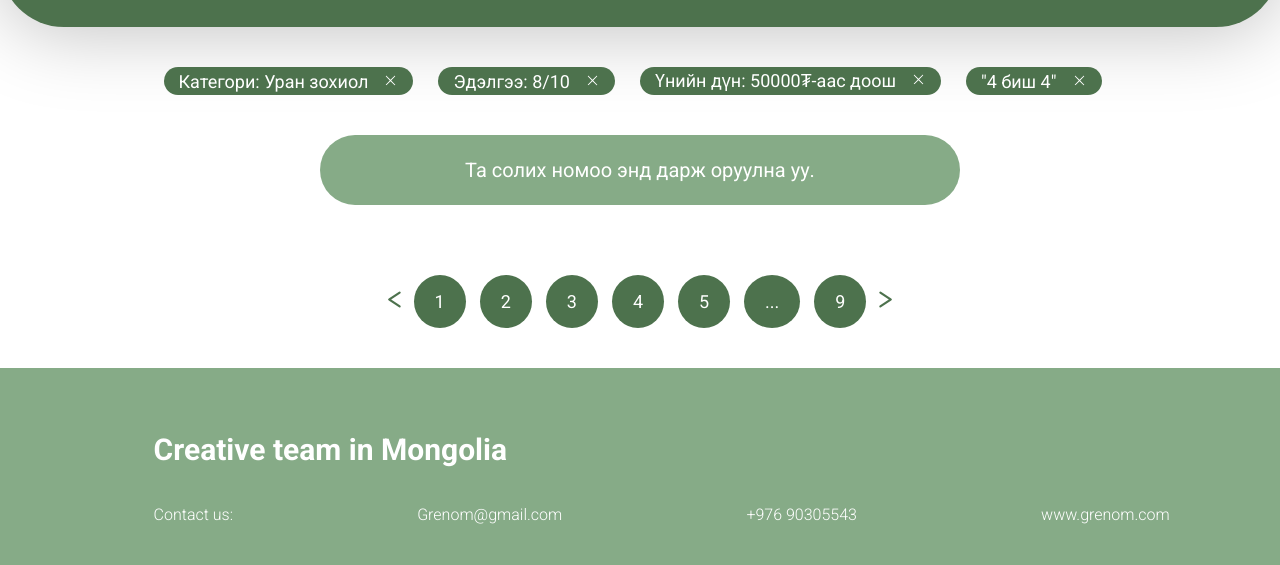
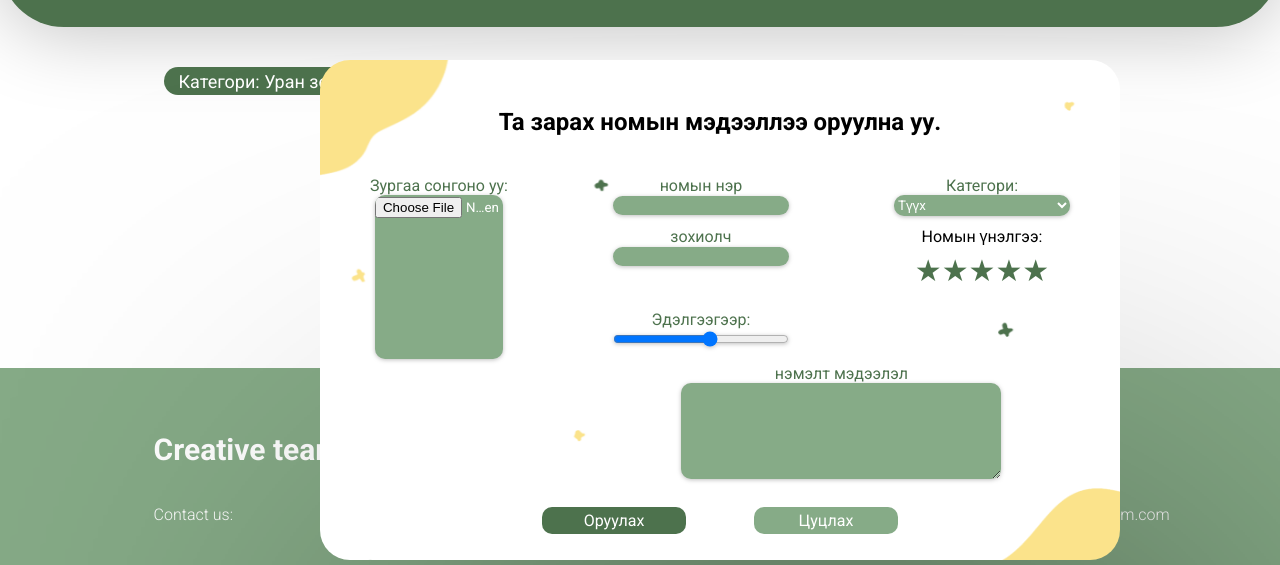
Before and after one commit to agiimaau/Grenom-HTML_CSS, a plain HTML site: page book-exchange.html in a window 1280 px wide. Both pictures are taken after a click on the button "Та солих номоо энд дарж оруулна уу.". Shown: the part 180-745 px from the top of the page. Drawn offline with Linux system fonts and the light colour scheme; no server answers.

Commit message:
little changes and pop out

```diff
--- a/book-exchange.html
+++ b/book-exchange.html
@@ -2,6 +2,7 @@
 <html lang="mn">
     <head>
         <link rel="stylesheet" href="css/book-exchange.css">
+        <link rel="stylesheet" href="css/book-exchange-pop-out.css">
         <link rel="stylesheet" href="css/footer.css">
         <link rel="stylesheet" href="css/search-pop-up.css">
         <link rel="stylesheet" href="css/header.css">
@@ -117,20 +118,29 @@
               <input type="submit" id="submit-btn" value="Хайх">
             </form>
         </section>
-        <!--
+
         <section class="book-exchange-pop-out">
             <form>
                 <h1>Та зарах номын мэдээллээ оруулна уу.</h1>
+                <div class="grid-container">
+                    <div class="item-1">
+                        <label for="img">Зургаа сонгоно уу:</label>
+                        <input type="file" id="img" name="img" accept="image/*">
+                    </div>
+                    <div class="item-2">
                         <label for="book-name-ex">номын нэр</label>
                         <input type="text" class="book-upload" id="book-name-ex">
+                    </div>
+                    <div class="item-3">
                         <label for="book-author">зохиолч</label>
                         <input type="text" class="book-upload" id="book-author">
+                    </div>
+                    <div class="item-4">
                         <label for="book-rating">Эдэлгээгээр:</label>
                         <input type="range" id="book-rating" class="book-upload" min="1" max="10">
-                <label for="book-fprice">анх авсан үнэ:</label>
-                <input type="text" class="book-upload" id="book-fprice">
-                <label for="book-lprice">анх авсан үнэ:</label>
-                <input type="text" class="book-upload" id="book-lprice">
+                    </div>
+
+                    <div class="item-5">
                         <label for="book-categories-ex">Категори:</label>
                         <select id="book-categories-ex" name="catergory-lists" >
                             <option value="history">Түүх</option>
@@ -145,13 +155,57 @@
                             <option value="philosophy">Филисофи</option>
                             <option value="self-development">Хувь хүний хөгжил</option>
                         </select>
+                    </div>
+                    <div class="item-6">
+
+                            <p>Номын үнэлгээ:</p>
+                            <div class="rating-od">
+                                <label>
+                                  <input type="radio" name="stars-od" value="1" />
+                                  <span class="icon">★</span>
+                                </label>
+                                <label>
+                                  <input type="radio" name="stars-od" value="2" />
+                                  <span class="icon">★</span>
+                                  <span class="icon">★</span>
+                                </label>
+                                <label>
+                                  <input type="radio" name="stars-od" value="3" />
+                                  <span class="icon">★</span>
+                                  <span class="icon">★</span>
+                                  <span class="icon">★</span>
+                                </label>
+                                <label>
+                                  <input type="radio" name="stars-od" value="4" />
+                                  <span class="icon">★</span>
+                                  <span class="icon">★</span>
+                                  <span class="icon">★</span>
+                                  <span class="icon">★</span>
+                                </label>
+                                <label>
+                                  <input type="radio" name="stars-od" value="5" />
+                                  <span class="icon">★</span>
+                                  <span class="icon">★</span>
+                                  <span class="icon">★</span>
+                                  <span class="icon">★</span>
+                                  <span class="icon">★</span>
+                                </label>
+                            </div>
+
+                    </div>
+                    <div class="item-8">
                         <label for="book-addition-info-ex">нэмэлт мэдээлэл</label>
                         <textarea id="book-addition-info-ex"></textarea>
+                    </div>
+                </div>
+                <div class="buttons">
                     <input type="submit" id="submit-btn-ex" value="Оруулах" class="book-pop-out-button">
                     <button class="book-pop-out-button">Цуцлах</button>
+                </div>
+
             </form>
         </section>
-        -->
+
         <main class="book-exchange">
             <section class="filter">
                 <!-- <h3>Категори:</h3> -->
@@ -291,7 +345,7 @@
 
 
     </script>
-
+    <script src="js/book-exchange.js"></script>
     <script src="js/fetch.js"></script>
     <script src="js/bookCard.js"></script>
 
--- /dev/null
+++ b/css/book-exchange-pop-out.css
@@ -0,0 +1,191 @@
+.book-exchange-pop-out{
+    display: none;
+    filter: drop-shadow(100px 500px 200px rgba(0, 0, 0, 0.5));
+    position: absolute;
+    z-index: 200;
+    top: 30%;
+    right: 25%;
+    width: 50%;
+    & form{
+
+        background-image: url("../pictures/bg.png");
+        background-size: cover;
+        width: 800px;
+        height: 500px;
+        display: inline-block;
+        border-radius: 30px;
+        z-index: 1;
+        display: flex;
+
+        text-align: center  ;
+        flex-direction: column;
+        & h1{
+            padding-top: 3rem;
+            padding-bottom: 2.5rem
+
+        }
+    }
+}
+.grid-container{
+    display: grid;
+    gap: 5px;
+    & div label{
+        display: block;
+        color: #4D724D;;
+    }
+    & div input, select  {
+        color:white;
+        background-color: #86AB87;
+        border-radius: 10px;
+        outline: none;
+        border: none;
+        padding-top:2px;
+        padding-bottom: 2px;
+        width: 11rem;
+        filter: drop-shadow(0px 1px 2px rgba(0, 0, 0, 0.25));
+    }
+
+}
+.item-1 {
+    grid-column: 1;
+    grid-row: 1/ span 3;
+    & input{
+        height: 10rem;
+        width: 8rem !important;
+    }
+  }
+
+  .item-2 {
+    grid-column: 2;
+    grid-row: 1;
+  }
+  .item-3 {
+    grid-column: 2;
+    grid-row: 2;
+  }
+  .item-4 {
+    grid-column: 2;
+    grid-row: 3;
+  }
+  .item-5 {
+    grid-column: 3;
+    grid-row: 1;
+  }
+  .item-6 {
+    grid-column: 3;
+    grid-row: 2;
+  }
+  .item-7 {
+    grid-column: 3;
+    grid-row: 3;
+  }
+  .item-9 {
+    grid-column: 1;
+    grid-row: 4;
+    & p{
+        color: #4D724D;
+    }
+  }
+  .item-8 {
+    grid-column: 2/ span 2;
+    grid-row: 4;
+    & textarea{
+        width: 20rem;
+        height: 6rem;
+        color:white;
+        background-color: #86AB87;
+        border-radius: 10px;
+        outline: none;
+        border: none;
+
+        filter: drop-shadow(0px 1px 2px rgba(0, 0, 0, 0.25));
+    }
+
+  }
+  .buttons{
+
+    & button, input{
+        margin-top:1.5rem;
+        border-radius: 10px;
+        width: 9rem;
+        height: 1.7rem;
+        color: white;
+        outline: none;
+        border: none;
+        font-size: 1rem;
+    }
+    & button{
+        background-color: #86AB87;
+    }
+   &  input{
+        background-color: #4D724D;
+        margin-right: 4rem;
+    }
+
+  }
+  .rating-od {
+    display: inline-block;
+    position: relative;
+    height: 50px;
+    line-height: 50px;
+    font-size: 30px;
+
+  }
+
+  .rating-od label {
+    position: absolute;
+    top: 0;
+    left: 0;
+    height: 100%;
+    cursor: pointer;
+  }
+
+  .rating-od label:last-child {
+    position: static;
+  }
+
+  .rating-od label:nth-child(1) {
+    z-index: 5;
+  }
+
+  .rating-od label:nth-child(2) {
+    z-index: 4;
+  }
+
+  .rating-od label:nth-child(3) {
+    z-index: 3;
+  }
+
+  .rating-od label:nth-child(4) {
+    z-index: 2;
+  }
+
+  .rating-od label:nth-child(5) {
+    z-index: 1;
+  }
+
+  .rating-od label input {
+    position: absolute;
+    top: 0;
+    left: 0;
+    opacity: 0;
+  }
+
+  .rating-od label .icon {
+    float: left;
+    color: transparent;
+  }
+
+  .rating-od label:last-child .icon {
+    color:#4D724D;
+  }
+
+  .rating-od:not(:hover) label input:checked ~ .icon,
+  .rating-od:hover label:hover input ~ .icon {
+    color: #FBE38B;
+  }
+
+  .rating-od label input:focus:not(:checked) ~ .icon:last-child {
+    color:#4D724D;
+    text-shadow: 0 0 5px #09f;
+  }
--- a/css/book-exchange.css
+++ b/css/book-exchange.css
@@ -59,7 +59,7 @@
     margin-top: 20px;
     color: white;
     background-color: #86AB87;
-    ;
+    cursor: pointer;
     border-radius: 50px;
     width: 45%;
     height: 50px;
@@ -178,7 +178,7 @@
         width: 180px;
         color: #4D724D;
         font-weight: 700;
-        ;
+        cursor: pointer;
         background-color: #FFF;
         border: none;
         font-size: 10px;
@@ -283,7 +283,7 @@
     margin-top: 40px;
     color: white;
     background-color: #86AB87;
-    ;
+    cursor: pointer;
     border-radius: 50px;
     width: 45%;
     height: 60px;
@@ -386,13 +386,14 @@
       }
 
       .book-exchange-request-button {
+
         margin-top: 20px;
         border-radius: 20px;
         padding: 4px;
         width: 320px;
         color: #4D724D;
         font-weight: 700;
-        ;
+        cursor: pointer;
         background-color: #FFF;
         border: none;
       }
@@ -497,7 +498,7 @@
     margin-top: 40px;
     color: white;
     background-color: #86AB87;
-
+    cursor: pointer;
     border-radius: 50px;
     width: 50%;
     height: 70px;
@@ -610,10 +611,11 @@
         width: 360px;
         color: #4D724D;
         font-weight: 700;
-        ;
+        cursor: pointer;
         background-color: #FFF;
         border: none;
         font-size: 18px;
+
       }
 
 
--- /dev/null
+++ b/js/book-exchange.js
@@ -0,0 +1,31 @@
+
+
+
+    document.addEventListener('DOMContentLoaded', function () {
+        // Get the button and pop-out section
+        const button = document.querySelector('.book-exchange-button');
+        const popOut = document.getElementsByClassName('book-exchange-pop-out')[0];
+
+        // Toggle the pop-out section
+        function togglePopOut() {
+
+            popOut.style.display = (popOut.style.display === 'none' || popOut.style.display === '') ? 'block' : 'none';
+        }
+
+        // Hide the pop-out when clicked outside
+        document.addEventListener('click', function (event) {
+            const isClickInsidePopOut = popOut.contains(event.target);
+            const isClickInsideButton = button.contains(event.target);
+
+            if (!isClickInsidePopOut && !isClickInsideButton) {
+                popOut.style.display = 'none';
+            }
+        });
+
+        // Attach the toggle function to the button click
+        button.addEventListener('click', togglePopOut);
+    });
+
+    $(':radio').change(function() {
+console.log('New star rating: ' + this.value);
+});
```
Also changed, not shown: cart.html (+4 -4 lines), js/fetch.js (+22 -21 lines). Lines whose indentation alone changed are shown as unchanged.
